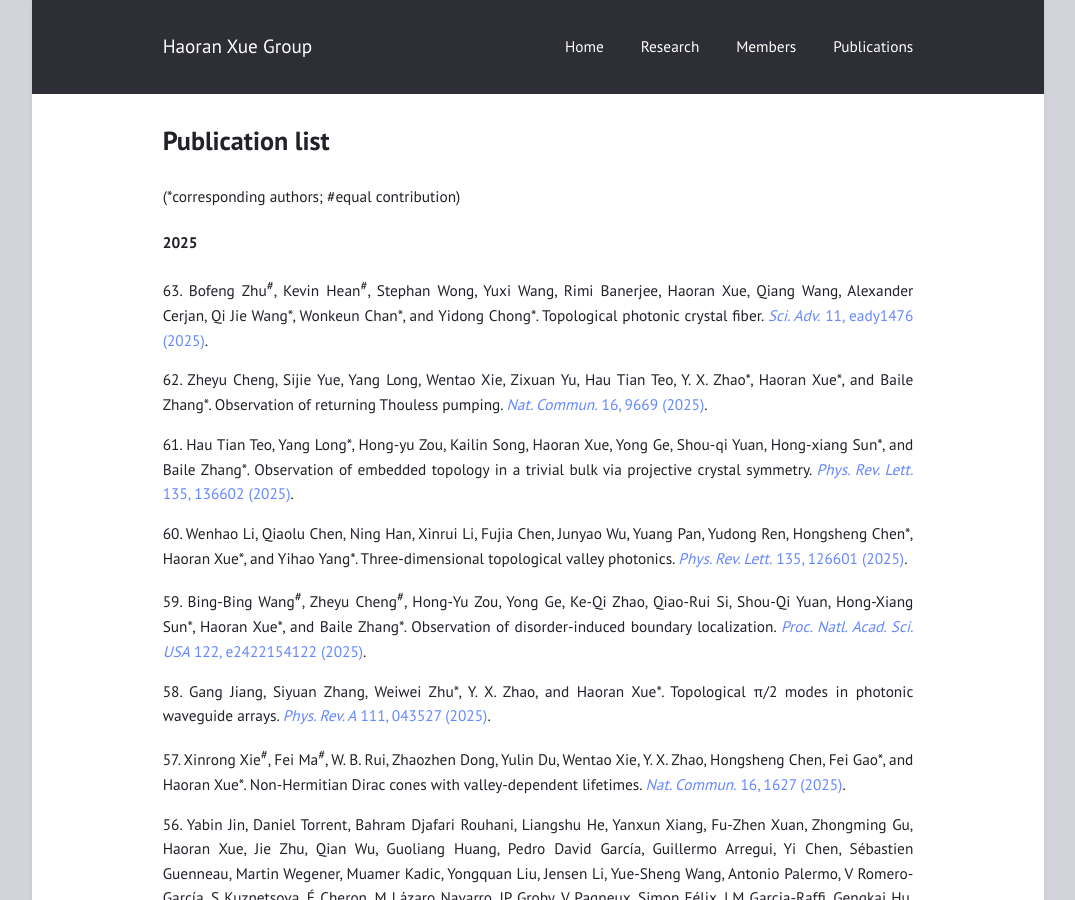
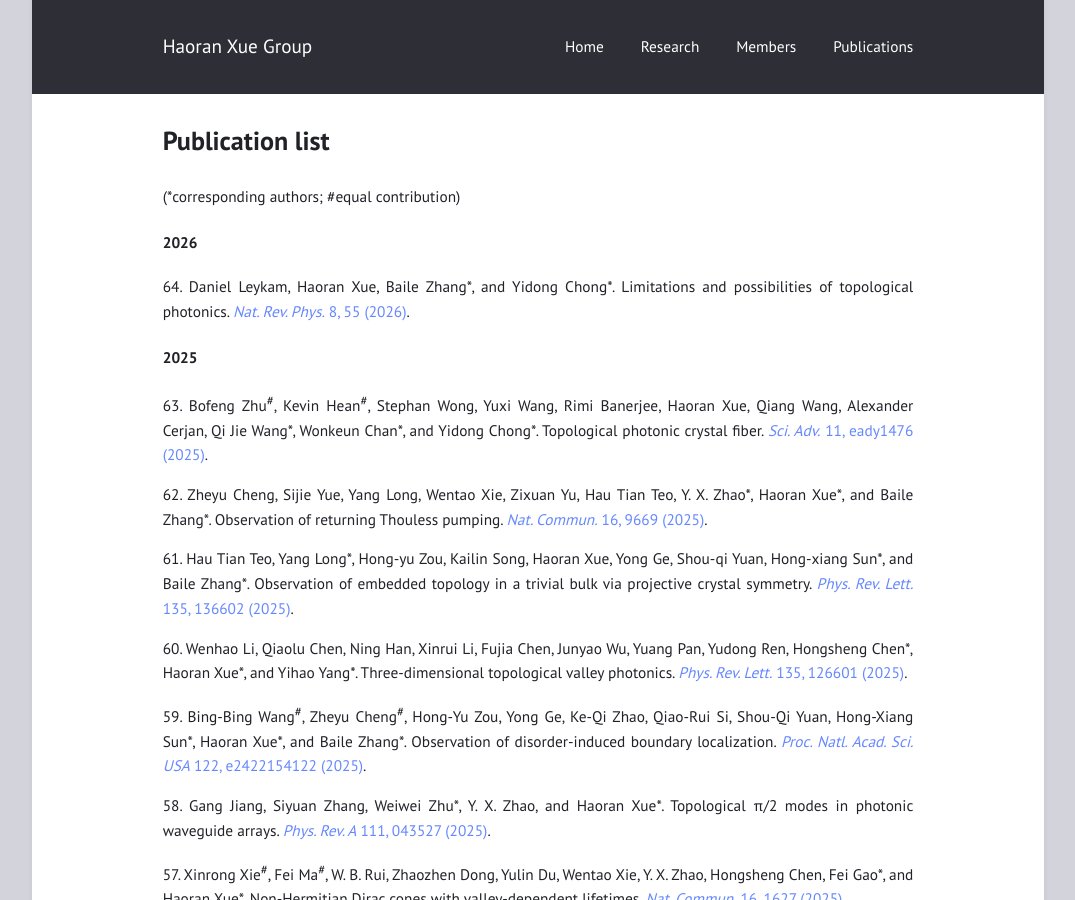
Before and after one commit to haoran-group/haoran-group.github.io, a Jekyll site: the page built from paper.md, in a window 1280 px wide and 900 px high. Shown: the whole window, without its empty margins (102-1177 px from the left). Built offline with Jekyll 4.4.1, drawn with Linux system fonts in a browser that asks for light colours.

Commit message:
Update paper.md

```diff
--- a/paper.md
+++ b/paper.md
@@ -4,6 +4,10 @@ title: Publication list
 ---
 
 (*corresponding authors; #equal contribution)
+
+#### 2026
+
+64\. Daniel Leykam, Haoran Xue, Baile Zhang\*, and Yidong Chong\*. Limitations and possibilities of topological photonics. [*Nat. Rev. Phys.* 8, 55 (2026)](https://doi.org/10.1038/s42254-025-00889-3).
 
 #### 2025
 
```
